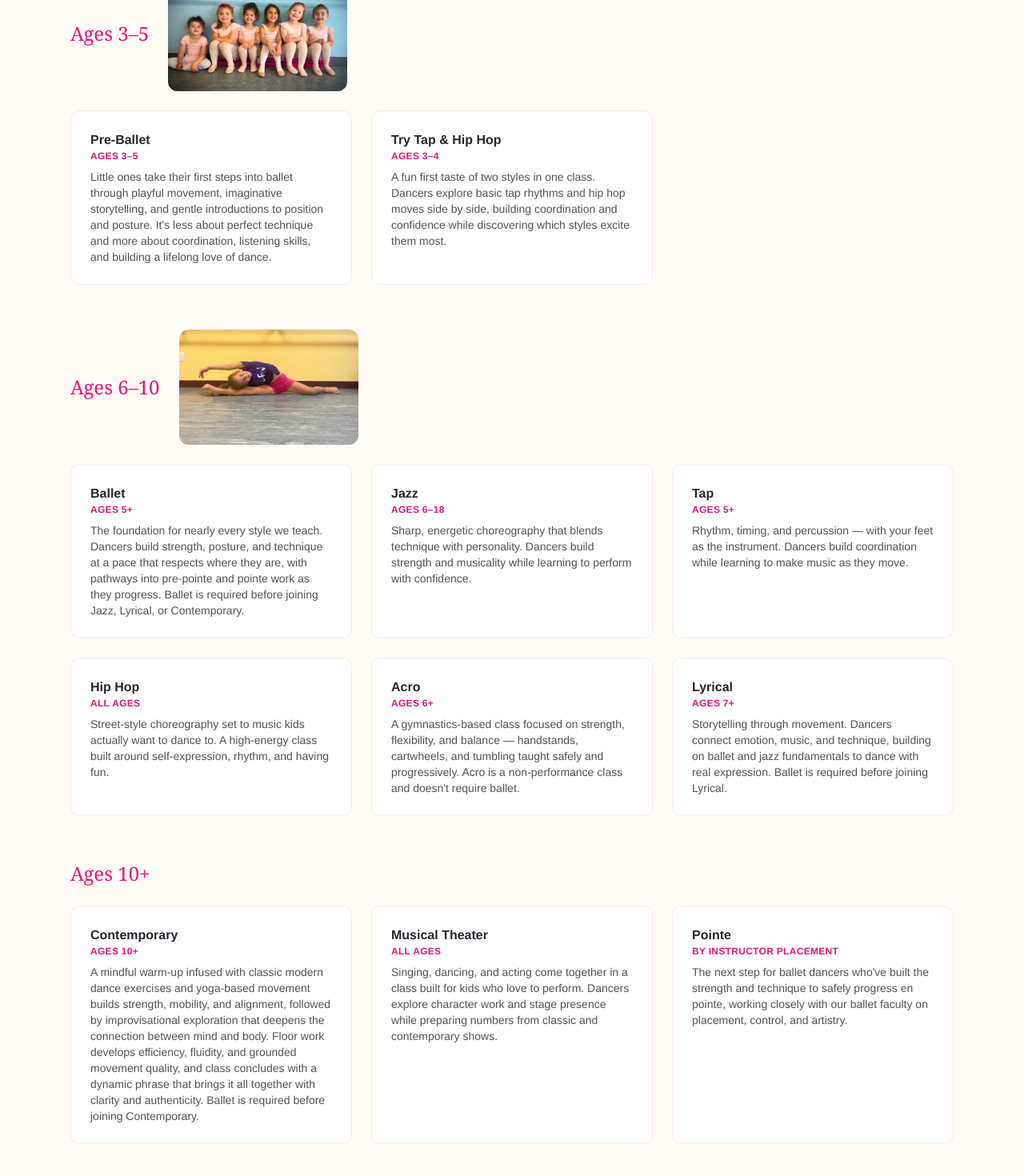
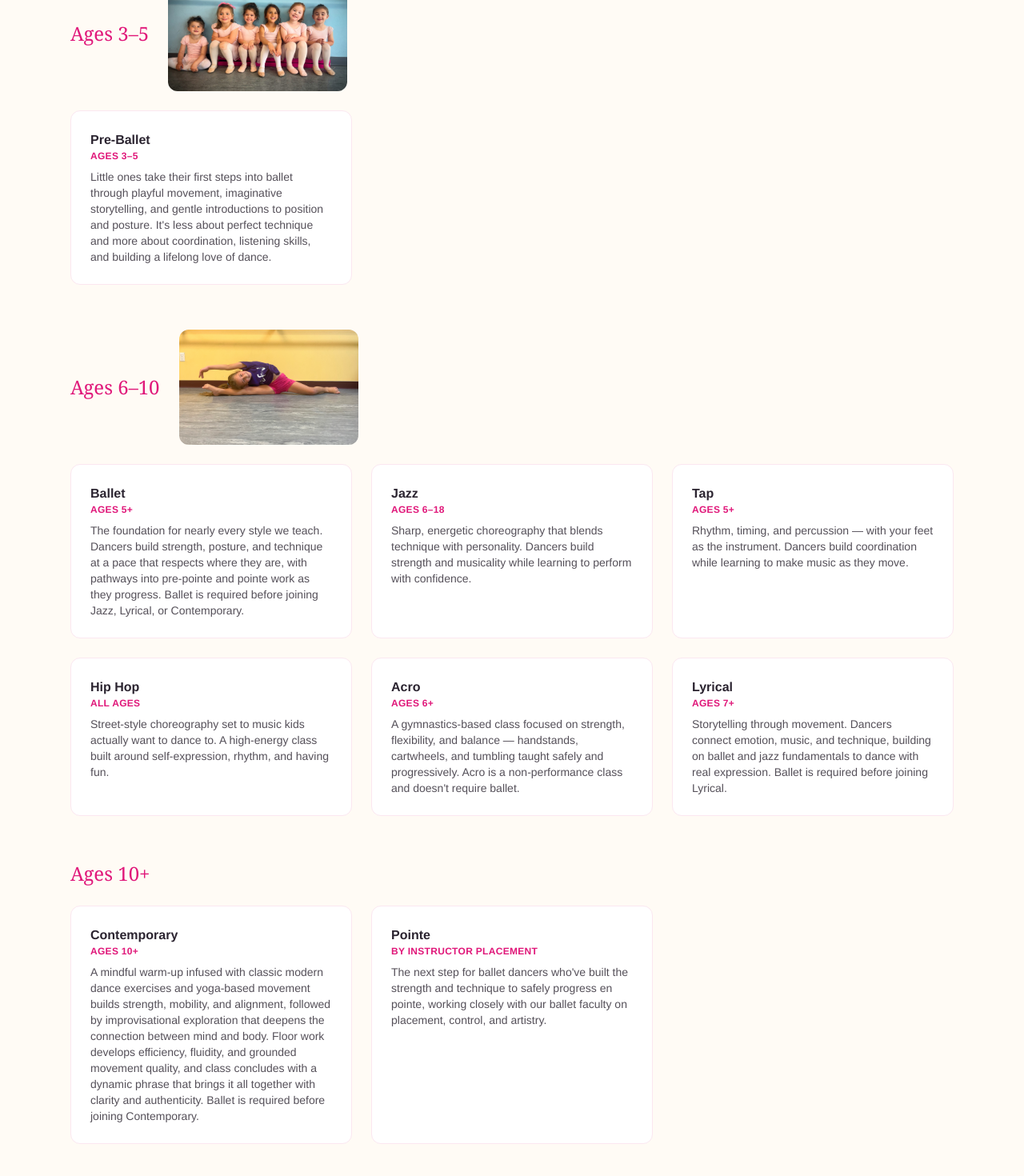
Before and after one commit to dhouli/DFJ-Website, a Next.js app: page /classes in a window 1280 px wide. Shown: the part 591-2061 px from the top of the page at 80% size. Built offline with nearby package versions, Linux system fonts and the light colour scheme.

Commit message:
Remove Try Tap & Hip Hop (ages 3-4) and Musical Theater from Classes page
Standalone Tap and Hip Hop classes are untouched -- they have a full slate
of real weekly sessions in schedule.ts and stay listed. Also trimmed the
'musical theater' mention from the page's SEO description.

```diff
--- a/src/app/classes/page.tsx
+++ b/src/app/classes/page.tsx
@@ -6,7 +6,7 @@ import PageHeader from "@/components/PageHeader";
 export const metadata: Metadata = {
   title: "Dance Classes in Brielle, NJ | Ballet, Tap, Jazz, Hip Hop & More",
   description:
-    "Age-appropriate dance classes for ages 3 and up at Dance For Joy in Brielle, NJ — ballet, tap, jazz, hip hop, acro, lyrical, contemporary, and musical theater.",
+    "Age-appropriate dance classes for ages 3 and up at Dance For Joy in Brielle, NJ — ballet, tap, jazz, hip hop, acro, lyrical, and contemporary.",
 };
 
 const ageGroups = [
@@ -21,11 +21,6 @@ const ageGroups = [
         name: "Pre-Ballet",
         ages: "Ages 3–5",
         desc: "Little ones take their first steps into ballet through playful movement, imaginative storytelling, and gentle introductions to position and posture. It's less about perfect technique and more about coordination, listening skills, and building a lifelong love of dance.",
-      },
-      {
-        name: "Try Tap & Hip Hop",
-        ages: "Ages 3–4",
-        desc: "A fun first taste of two styles in one class. Dancers explore basic tap rhythms and hip hop moves side by side, building coordination and confidence while discovering which styles excite them most.",
       },
     ],
   },
@@ -76,11 +71,6 @@ const ageGroups = [
         name: "Contemporary",
         ages: "Ages 10+",
         desc: "A mindful warm-up infused with classic modern dance exercises and yoga-based movement builds strength, mobility, and alignment, followed by improvisational exploration that deepens the connection between mind and body. Floor work develops efficiency, fluidity, and grounded movement quality, and class concludes with a dynamic phrase that brings it all together with clarity and authenticity. Ballet is required before joining Contemporary.",
-      },
-      {
-        name: "Musical Theater",
-        ages: "All Ages",
-        desc: "Singing, dancing, and acting come together in a class built for kids who love to perform. Dancers explore character work and stage presence while preparing numbers from classic and contemporary shows.",
       },
       {
         name: "Pointe",
```
